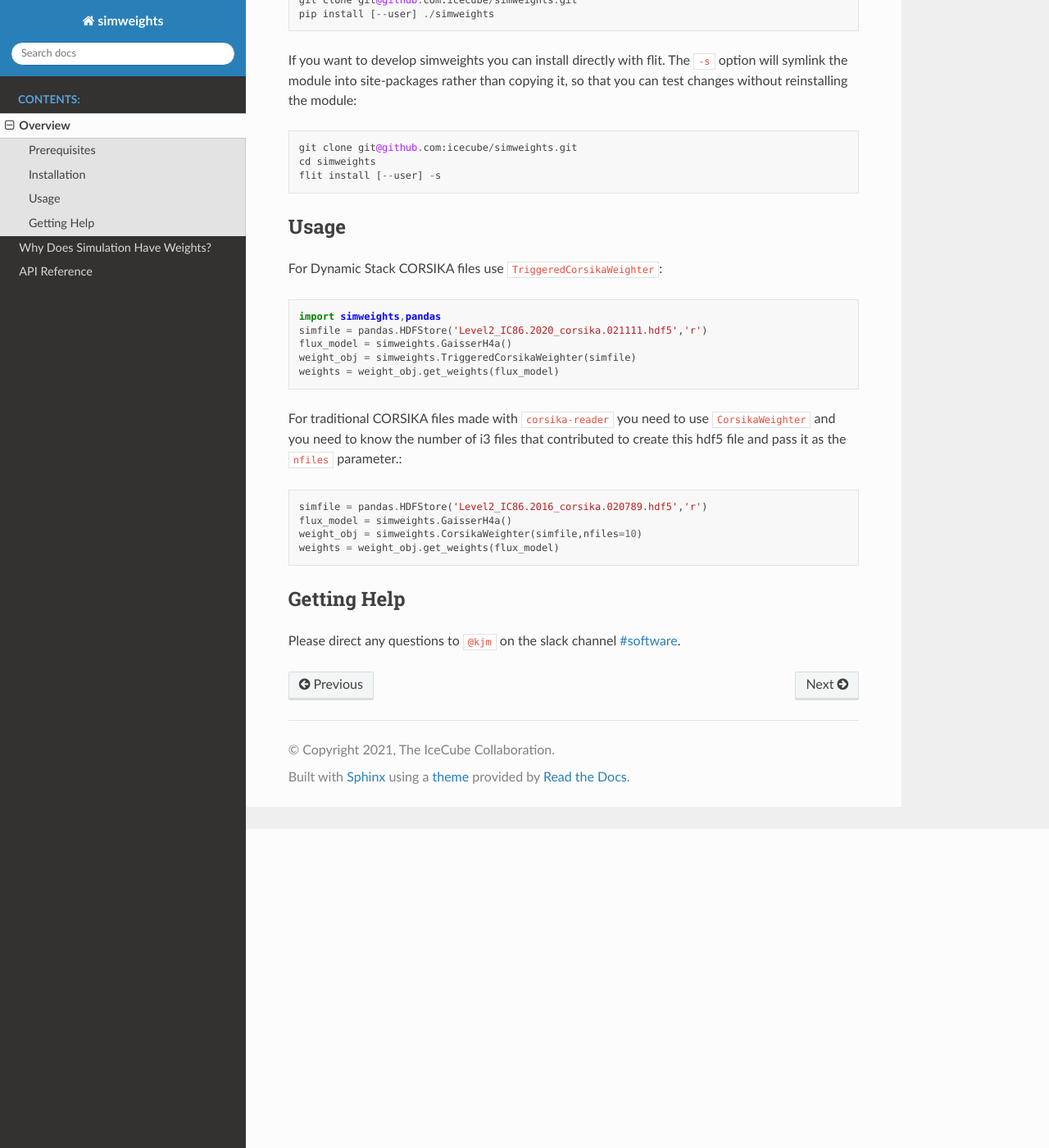
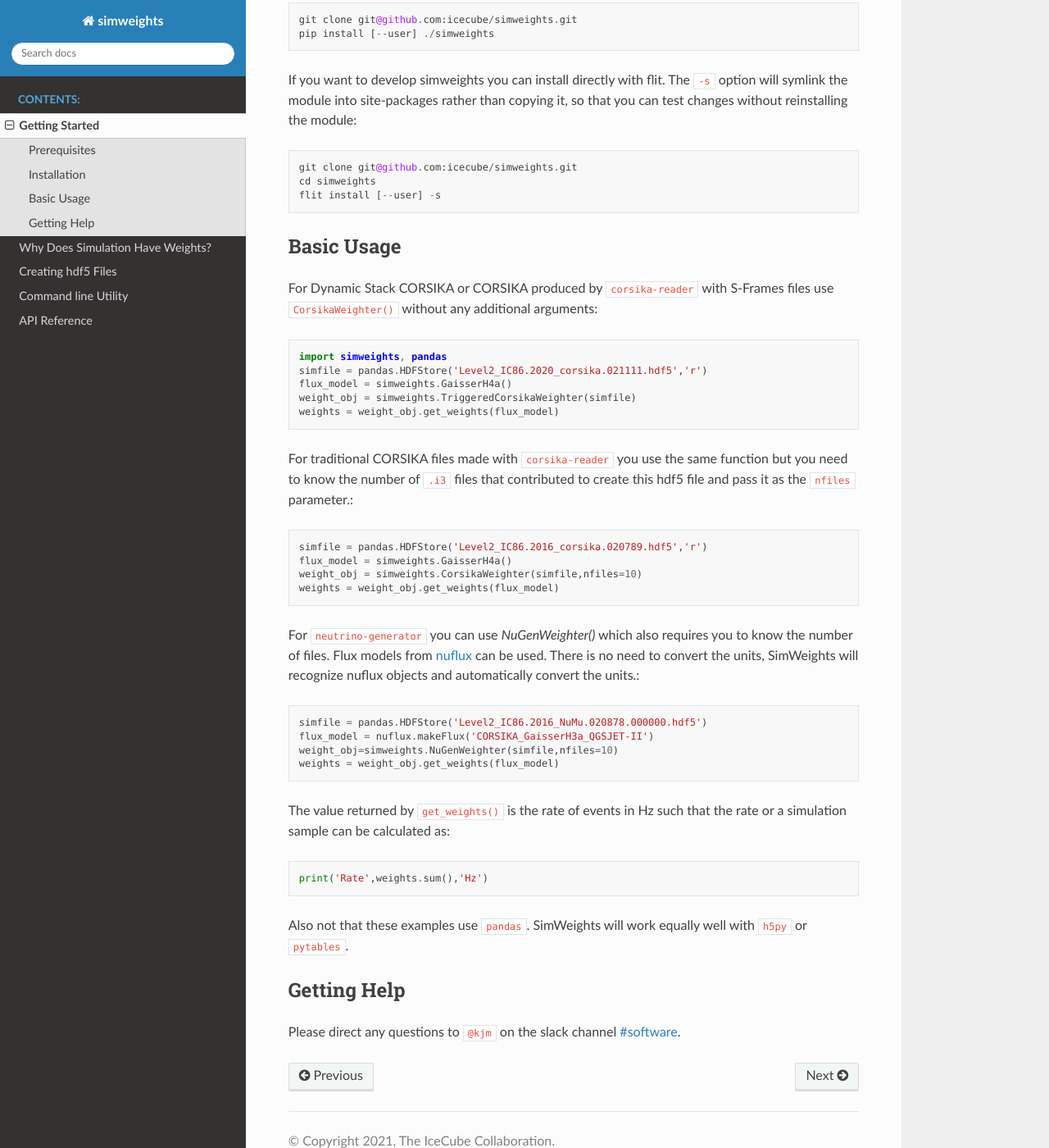
Before and after one commit to icecube/simweights, a Sphinx documentation site: the page built from docs/getting_started.rst, in a window 1280 px wide and 1400 px high, scrolled down 389 px. Shown: the whole window at 82% size. Built offline with Sphinx 7.4.7 and the Read the Docs theme 2.0.0, drawn with Linux system fonts in a browser that asks for light colours; pages that are not in the unit, such as notebooks, are missing from menus; some of the changed text lies outside the part shown.

Commit message:
update readme and docs

```diff
--- a/README.rst
+++ b/README.rst
@@ -4,14 +4,19 @@ SimWeights
 
 Pure python library for calculating the weights of Monte Carlo simulation for IceCube.
 
+SimWeights was designed with goal of calculating weights for IceCube simulation in a way that it
+is easy to combine combine datasets with different generation parameters into a single sample.
+It was also designed to be a stand alone project which does not depend on IceTray in any way so that it can
+be installed easily on laptops. SimWeights gathers all the information it needs form information in the
+hdf5 file so there is no need for access to the simulation production database.
+
 .. doc-break
 
 Prerequisites
 =============
 
-Required: numpy, scipy
-Optional: h5py, pytables, pandas
-
+| Required: numpy, scipy
+| Optional: h5py, pytables, pandas, nuflux
 
 Installation
 ============
@@ -29,24 +34,42 @@ so that you can test changes without reinstalling the module: ::
 	cd simweights
 	flit install [--user] -s
 
-Usage
-=====
+Basic Usage
+===========
 
-For Dynamic Stack CORSIKA files use ``TriggeredCorsikaWeighter``::
+For Dynamic Stack CORSIKA or CORSIKA produced by ``corsika-reader`` with S-Frames files use
+``CorsikaWeighter()`` without any additional arguments::
 
-  import simweights,pandas
+  import simweights, pandas
   simfile = pandas.HDFStore('Level2_IC86.2020_corsika.021111.hdf5','r')
   flux_model = simweights.GaisserH4a()
   weight_obj = simweights.TriggeredCorsikaWeighter(simfile)
   weights = weight_obj.get_weights(flux_model)
 
-For traditional CORSIKA files made with ``corsika-reader`` you need to use
-``CorsikaWeighter`` and you need to know the number of i3 files that contributed to create this hdf5 file and pass it as the ``nfiles`` parameter.::
+For traditional CORSIKA files made with ``corsika-reader`` you use the same function but you need to know
+the number of ``.i3`` files that contributed to create this hdf5 file and pass it as the ``nfiles`` parameter.::
 
   simfile = pandas.HDFStore('Level2_IC86.2016_corsika.020789.hdf5','r')
   flux_model = simweights.GaisserH4a()
   weight_obj = simweights.CorsikaWeighter(simfile,nfiles=10)
   weights = weight_obj.get_weights(flux_model)
+
+For ``neutrino-generator`` you can use `NuGenWeighter()` which also requires you to know the number of files.
+Flux models from `nuflux <https://github.com/icecube/nuflux>`_ can be used. There is no need to convert the
+units, SimWeights will recognize nuflux objects and automatically convert the units.::
+
+  simfile = pandas.HDFStore('Level2_IC86.2016_NuMu.020878.000000.hdf5')
+  flux_model = nuflux.makeFlux('CORSIKA_GaisserH3a_QGSJET-II')
+  weight_obj=simweights.NuGenWeighter(simfile,nfiles=10)
+  weights = weight_obj.get_weights(flux_model)
+
+The value returned by ``get_weights()`` is the rate of events in Hz such that the rate or a simulation
+sample can be calculated as::
+
+  print('Rate',weights.sum(),'Hz')
+
+Also not that these examples use ``pandas``. SimWeights will work equally well with
+``h5py`` or ``pytables``.
 
 .. Examples
 
--- a/docs/overview.rst
+++ b/docs/getting_started.rst
@@ -1,6 +1,6 @@
-========
-Overview
-========
+===============
+Getting Started
+===============
 
 .. include:: ../README.rst
     :start-after: doc-break
--- a/docs/index.rst
+++ b/docs/index.rst
@@ -10,9 +10,10 @@
    :maxdepth: 2
    :caption: Contents:
 
-   overview
+   getting_started
    weights
-   usage
+   input
+   cmdline
    apireference
 
 
```
Also changed, not shown: docs/cmdline.rst (added, +35 -0 lines), docs/input.rst (added, +49 -0 lines), 3 other files.
